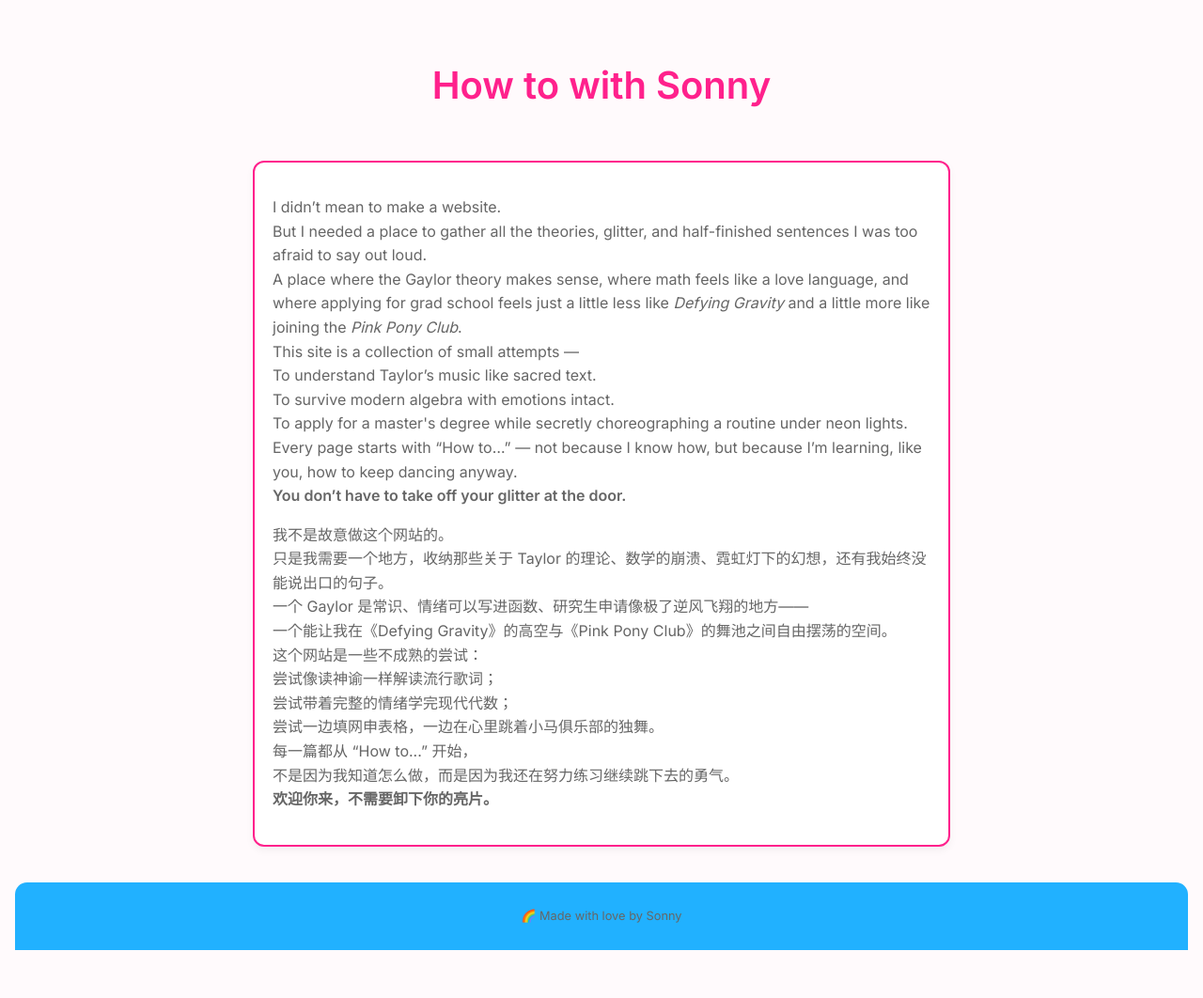
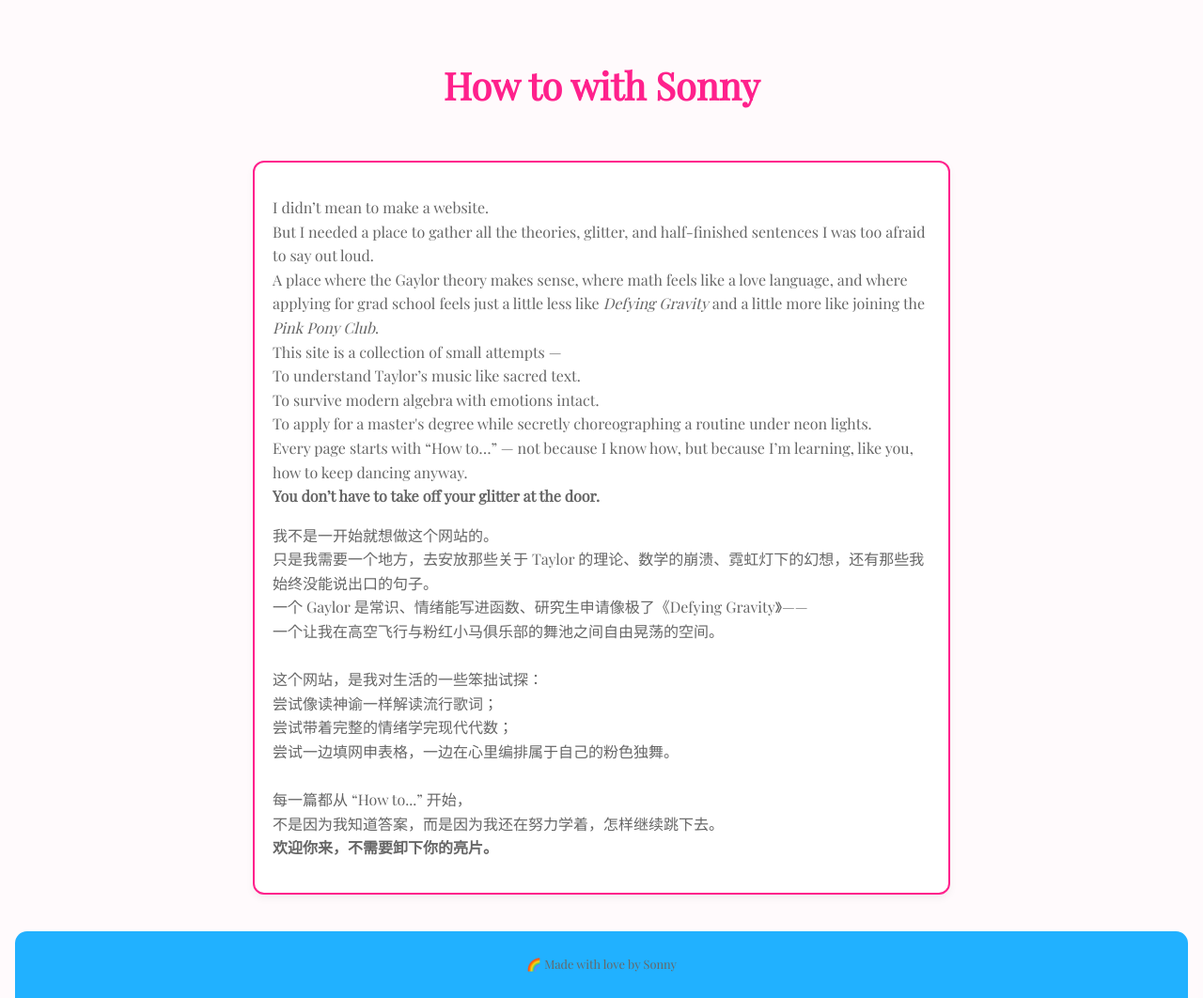
Before and after one commit to HowToWithSonny/HowToWithSonny.github.io, a Jekyll site: the page index.html, which Jekyll copies as it is, in a window 1280 px wide. Shown: the whole page at 94% size. Built offline with Jekyll 4.4.1, drawn with Linux system fonts in a browser that asks for light colours; before the commit the page ends 1011 px from its top, so only the background shows below that.

Commit message:
Update index.html

```diff
--- a/index.html
+++ b/index.html
@@ -6,12 +6,12 @@
   <title>How to with Sonny</title>
 
   <!-- Custom Fonts -->
-  <link href="https://fonts.googleapis.com/css2?family=Inter:wght@400;600&family=Noto+Serif+SC&display=swap" rel="stylesheet">
+  <link href="https://fonts.googleapis.com/css2?family=Playfair+Display&family=Noto+Serif+SC&display=swap" rel="stylesheet">
 
   <link rel="stylesheet" href="assets/css/style.css" />
   <style>
     body {
-      font-family: 'Inter', 'Noto Serif SC', sans-serif;
+      font-family: 'Playfair Display', 'Noto Serif SC', serif;
     }
   </style>
 </head>
@@ -32,16 +32,18 @@
       Every page starts with “How to…” — not because I know how, but because I’m learning, like you, how to keep dancing anyway.<br>
       <strong>You don’t have to take off your glitter at the door.</strong></p>
 
-      <p>我不是故意做这个网站的。<br>
-      只是我需要一个地方，收纳那些关于 Taylor 的理论、数学的崩溃、霓虹灯下的幻想，还有我始终没能说出口的句子。<br>
-      一个 Gaylor 是常识、情绪可以写进函数、研究生申请像极了逆风飞翔的地方——<br>
-      一个能让我在《Defying Gravity》的高空与《Pink Pony Club》的舞池之间自由摆荡的空间。<br>
-      这个网站是一些不成熟的尝试：<br>
+      <p>我不是一开始就想做这个网站的。<br>
+      只是我需要一个地方，去安放那些关于 Taylor 的理论、数学的崩溃、霓虹灯下的幻想，还有那些我始终没能说出口的句子。<br>
+      一个 Gaylor 是常识、情绪能写进函数、研究生申请像极了《Defying Gravity》——<br>
+      一个让我在高空飞行与粉红小马俱乐部的舞池之间自由晃荡的空间。<br>
+      <br>
+      这个网站，是我对生活的一些笨拙试探：<br>
       尝试像读神谕一样解读流行歌词；<br>
       尝试带着完整的情绪学完现代代数；<br>
-      尝试一边填网申表格，一边在心里跳着小马俱乐部的独舞。<br>
+       尝试一边填网申表格，一边在心里编排属于自己的粉色独舞。<br>
+      <br>
       每一篇都从 “How to...” 开始，<br>
-      不是因为我知道怎么做，而是因为我还在努力练习继续跳下去的勇气。<br>
+      不是因为我知道答案，而是因为我还在努力学着，怎样继续跳下去。<br>
       <strong>欢迎你来，不需要卸下你的亮片。</strong></p>
     </section>
   </main>
```
